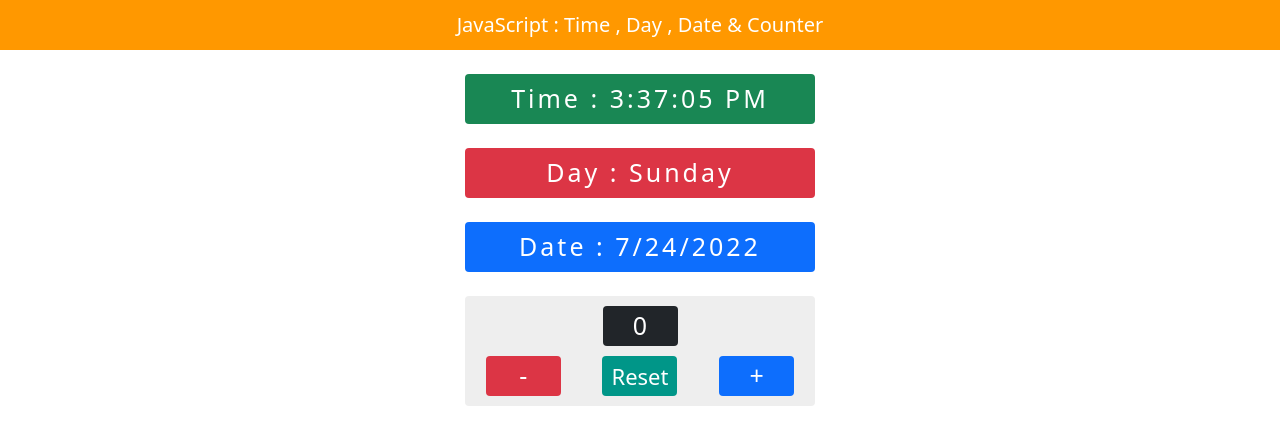
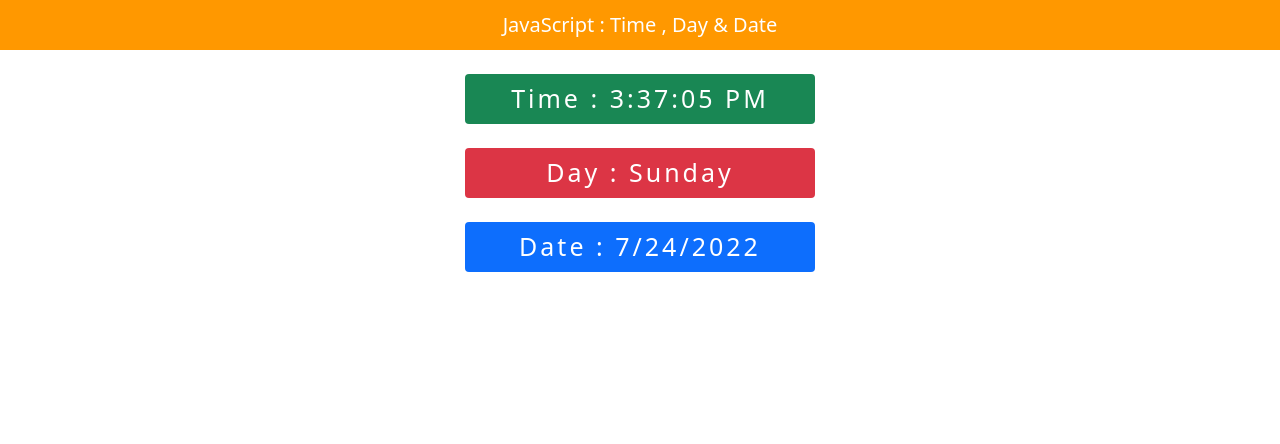
Before and after one commit to ahmedhussein74/Time, a plain HTML site: page index.html in a window 1280 px wide. Drawn offline with nearby package versions, Linux system fonts and the light colour scheme.

Commit message:
Update index.html

```diff
--- a/index.html
+++ b/index.html
@@ -11,19 +11,11 @@
 </head>
 <body>
   <nav class="w-100 d-flex justify-content-center align-items-center text-white">
-    JavaScript : Time , Day , Date & Counter
+    JavaScript : Time , Day & Date
   </nav>
   <div class="clock mx-auto mt-4 bg-success text-white d-flex justify-content-center align-items-center rounded"></div>
   <div class="mx-auto mt-4 bg-danger text-white d-flex justify-content-center align-items-center rounded" id="day"></div>
   <div class="date mx-auto mt-4 bg-primary text-white d-flex justify-content-center align-items-center rounded"></div>
-  <div class="counter mx-auto mt-4 text-white rounded d-flex flex-wrap align-content-around">
-    <span id="count" class="rounded bg-dark mx-auto">0</span>
-    <div class="btns d-flex w-100 justify-content-evenly">
-      <span id="minus" class="rounded bg-danger mx-auto">-</span>
-      <span id="reset" class="rounded mx-auto">Reset</span>
-      <span id="plus" class="rounded bg-primary mx-auto">+</span>
-    </div>
-  </div>
   <script src="https://cdn.jsdelivr.net/npm/bootstrap@5.0.2/dist/js/bootstrap.bundle.min.js"></script>
   <script src="./index.js"></script>
 </body>
```
